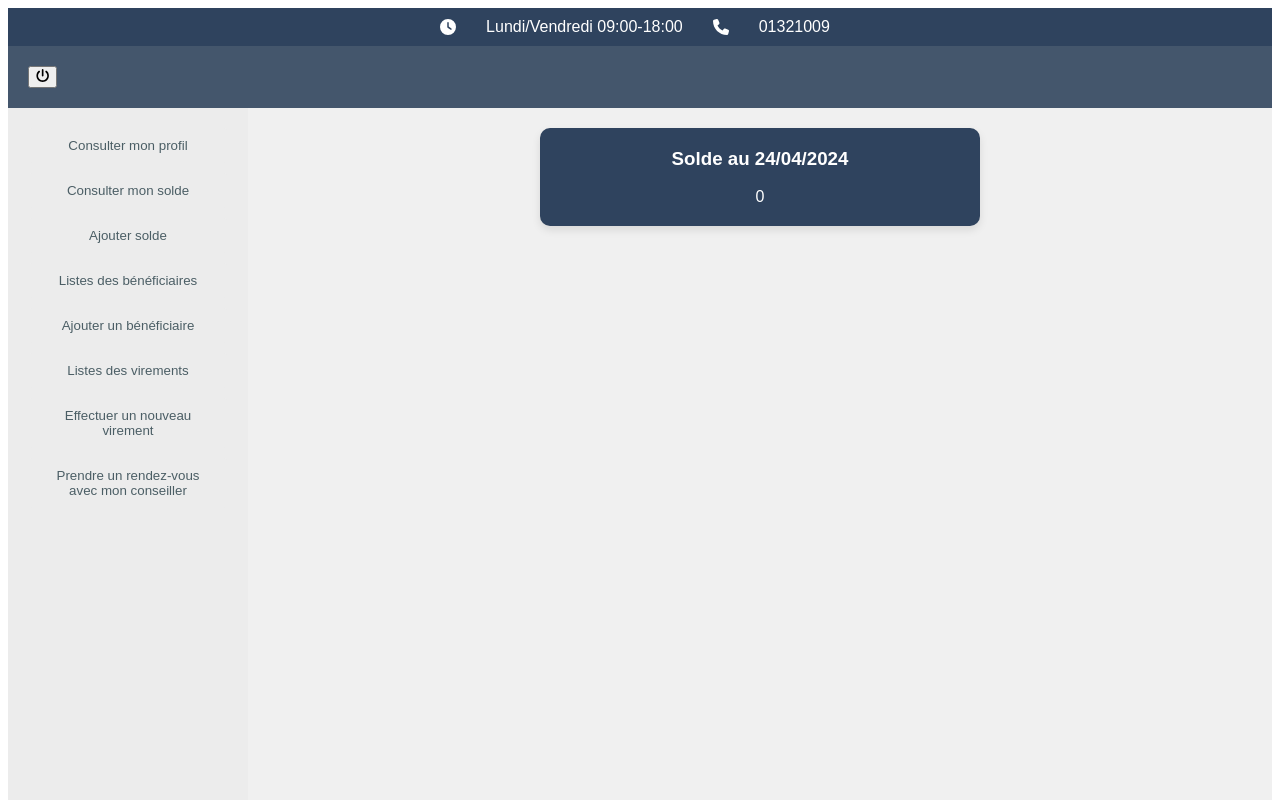
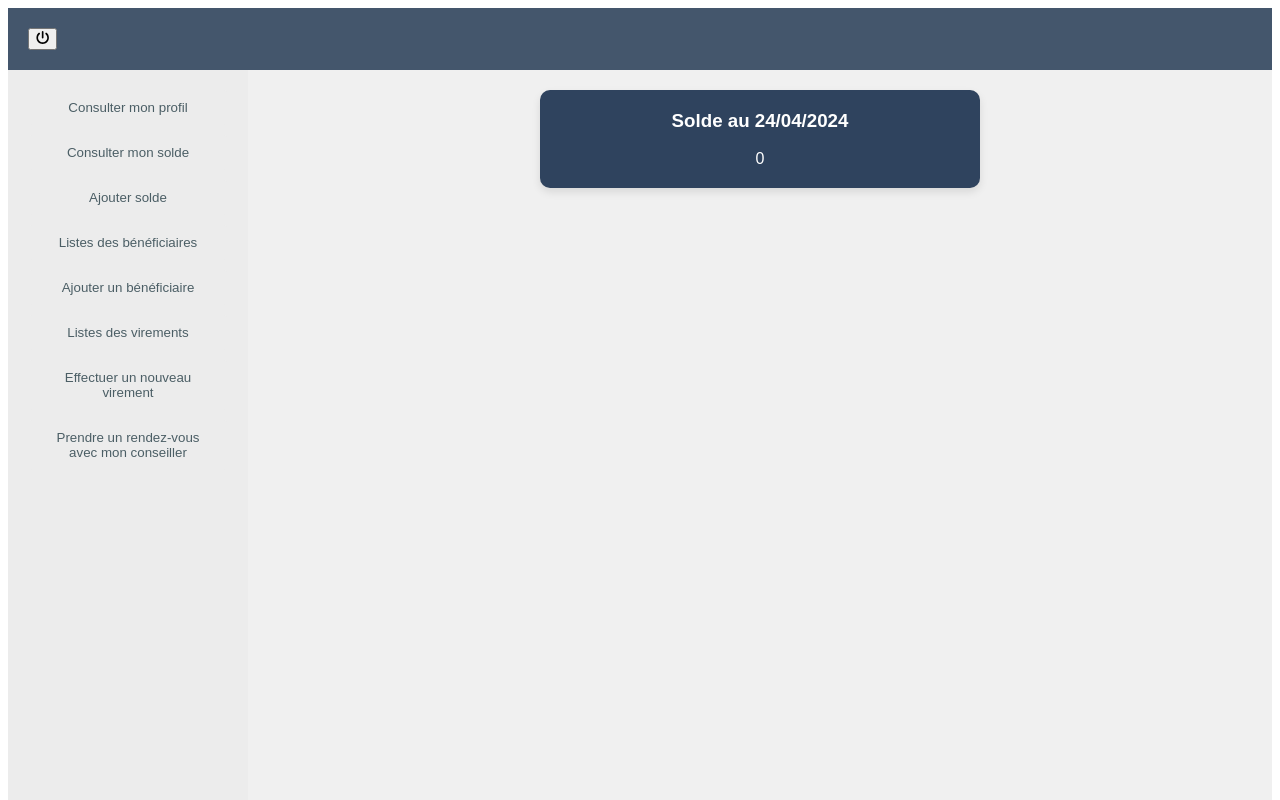
Before and after one commit to uvsq22307849/EBANK, a React (Vite) app in the folder frontend/: page /solde in a window 1280 px wide. Shown: the top 800 px of the page. Built offline with nearby package versions, Linux system fonts and the light colour scheme.

Commit message:
last commit

```diff
--- a/frontend/src/views/Home.jsx
+++ b/frontend/src/views/Home.jsx
@@ -30,7 +30,7 @@ const Home = ({ destination = '/' }) => {
               <li><a href="#">Découvrir</a></li>
               <li><a href="#">Nos Services</a></li>
               <li><a href="#">Nous Contacter</a></li>
-              <li class="nav-item"><Link to="/login" className="filled-button"> Déja Client </Link></li>
+              <li className="nav-item"><Link to="/login" className="filled-button"> Déja Client </Link></li>
             </ul>
           </nav>
         </header>
--- a/frontend/src/views/solde/solde.jsx
+++ b/frontend/src/views/solde/solde.jsx
@@ -1,5 +1,3 @@
-import { faClock, faPhone } from '@fortawesome/free-solid-svg-icons'; // Import des icônes
-import { FontAwesomeIcon } from '@fortawesome/react-fontawesome'; // Import de FontAwesomeIcon pour les icônes
 import axios from 'axios'; // Import d'axios pour les requêtes HTTP
 import { format } from "date-fns"; // Import de format pour formater la date
 import React, { useEffect, useState } from 'react'; // Import de React et useEffect pour les effets et useState pour gérer les états
@@ -96,15 +94,9 @@ const Solde = () => {
   // Retourner le contenu du composant
   return (
     <div>
-      <div>
-        <div className="work-hours">
-          <FontAwesomeIcon icon={faClock} />
-          <span>Lundi/Vendredi 09:00-18:00</span>
-          <FontAwesomeIcon icon={faPhone} />
-          <span>01321009</span>
-        </div>
-      </div>
+
       <header className="navbar">
+
         <nav>
           <ul>
             <Logout /> {/* Bouton de déconnexion */}
```
